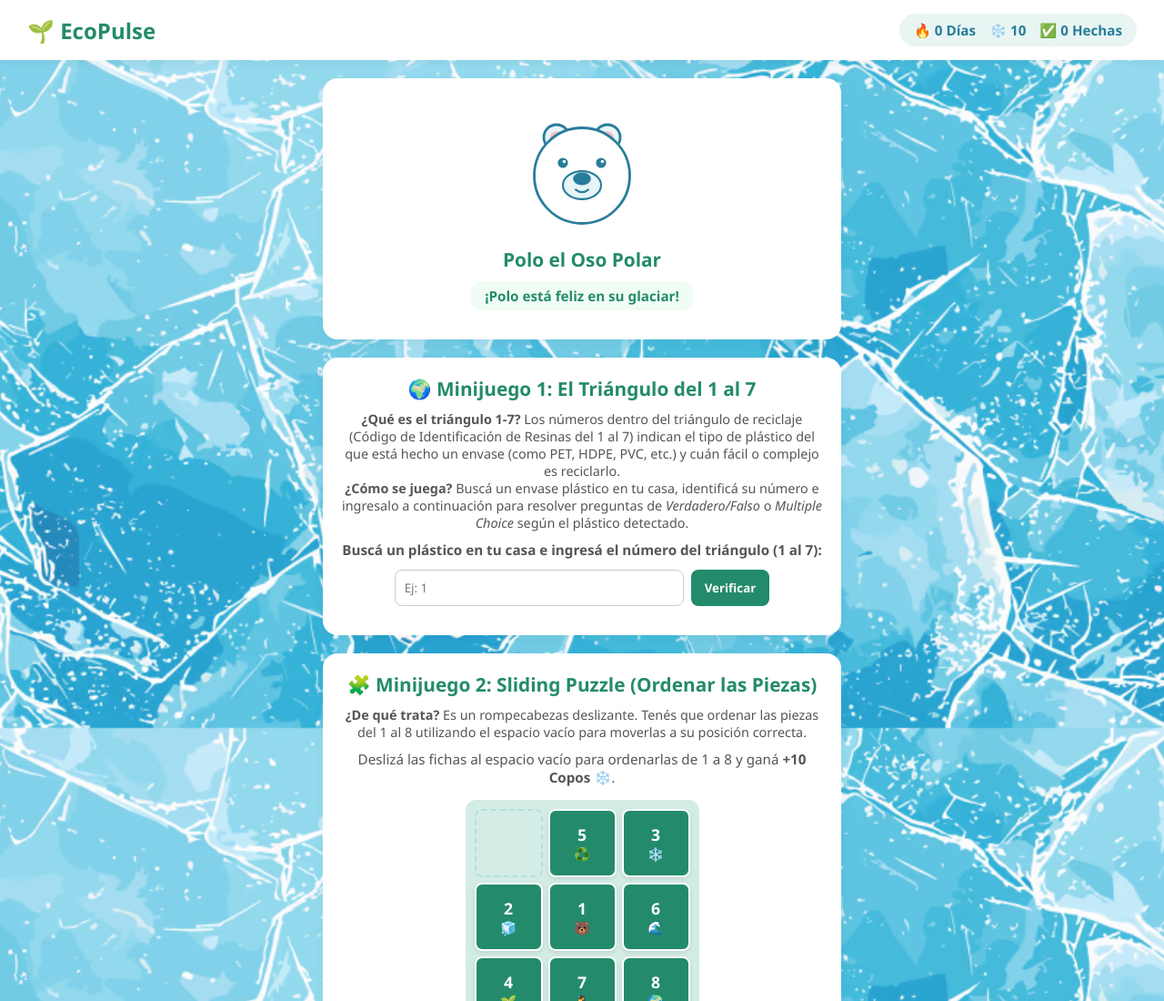
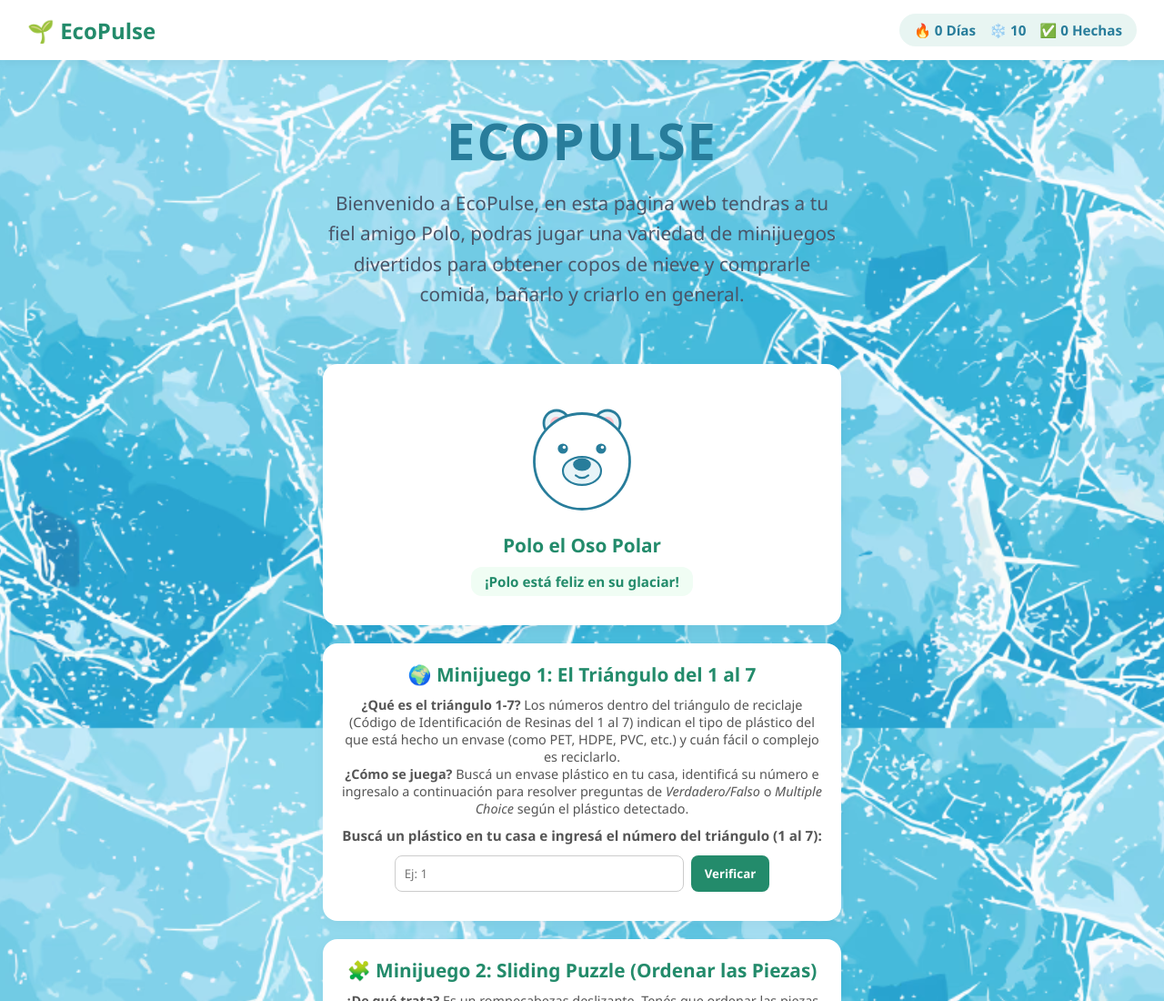
Before and after one commit to Lolo399-beep/EcoPulse, a plain HTML site: page index.html in a window 1280 px wide. Shown: the top 1100 px of the page at 91% size. Drawn offline with Linux system fonts and the light colour scheme.

Commit message:
Add files via upload

```diff
--- a/index.html
+++ b/index.html
@@ -19,6 +19,16 @@
     </header>
 
     <main class="container">
+
+        <!-- Encabezado Principal (Título y Subtítulo Grandes) -->
+        <section class="hero-header" style="text-align: center; margin: 30px 0 40px 0;">
+            <h1 style="font-size: 3.5rem; color: #287d9b; font-weight: 800; letter-spacing: 2px; margin-bottom: 15px;">
+                ECOPULSE
+            </h1>
+            <p style="font-size: 1.3rem; color: #4a5568; max-width: 800px; margin: 0 auto; line-height: 1.6;">
+                Bienvenido a EcoPulse, en esta pagina web tendras a tu fiel amigo Polo, podras jugar una variedad de minijuegos divertidos para obtener copos de nieve y comprarle comida, bañarlo y criarlo en general.
+            </p>
+        </section>
 
         <!-- Mascota -->
         <section class="card mascota">
@@ -122,7 +132,8 @@
 
             <div id="resultado-receta" style="margin-top: 15px;"></div>
         </section>
-<!-- Minijuego 4: ¿Es Reciclable o No? -->
+
+        <!-- Minijuego 4: ¿Es Reciclable o No? -->
         <section class="card">
             <h2>♻️ Minijuego 4: ¿Es Reciclable o No?</h2>
             <p class="descripcion-juego" style="font-size: 0.9em; color: #555; margin-bottom: 10px;">
@@ -149,6 +160,5 @@
     </main>
 
     <script src="main.js"></script>
-    <!--<img src="hielo.avif" alt="Imagen de hielo">*-->
 </body>
 </html>
--- a/main.js
+++ b/main.js
@@ -282,7 +282,7 @@ const baseDatosReciclaje = [
     { emoji: "🍼", palabra: "Pañales", esReciclable: false },
     { emoji: "🍕", palabra: "Caja de pizza manchada con aceite", esReciclable: false },
     { emoji: "☕", palabra: "Taza de café descartable (con plástico interior)", esReciclable: false },
-    { emoji: "🪥", palabra: "Cepillo de dientes", esReciclable: false },
+    //{ emoji: "🪥", palabra: "Cepillo de dientes", esReciclable: false },
     { emoji: "🛍️", palabra: "Bolsa de plástico fina (tipo supermercado)", esReciclable: false },
     { emoji: "🍽️", palabra: "Plato de cerámica roto", esReciclable: false },
     { emoji: "🪞", palabra: "Espejo roto", esReciclable: false },
--- a/styles.css
+++ b/styles.css
@@ -231,3 +231,24 @@ body {
     color: #2c3e50;
     padding-bottom: 30px;
 }
+
+.hero-header {
+    text-align: center;
+    margin: 30px 0 40px 0;
+}
+
+.hero-header h1 {
+    font-size: 3.5rem;
+    color: #287d9b;
+    font-weight: 800;
+    letter-spacing: 2px;
+    margin-bottom: 15px;
+}
+
+.hero-header p {
+    font-size: 1.3rem;
+    color: #4a5568;
+    max-width: 800px;
+    margin: 0 auto;
+    line-height: 1.6;
+}
```
